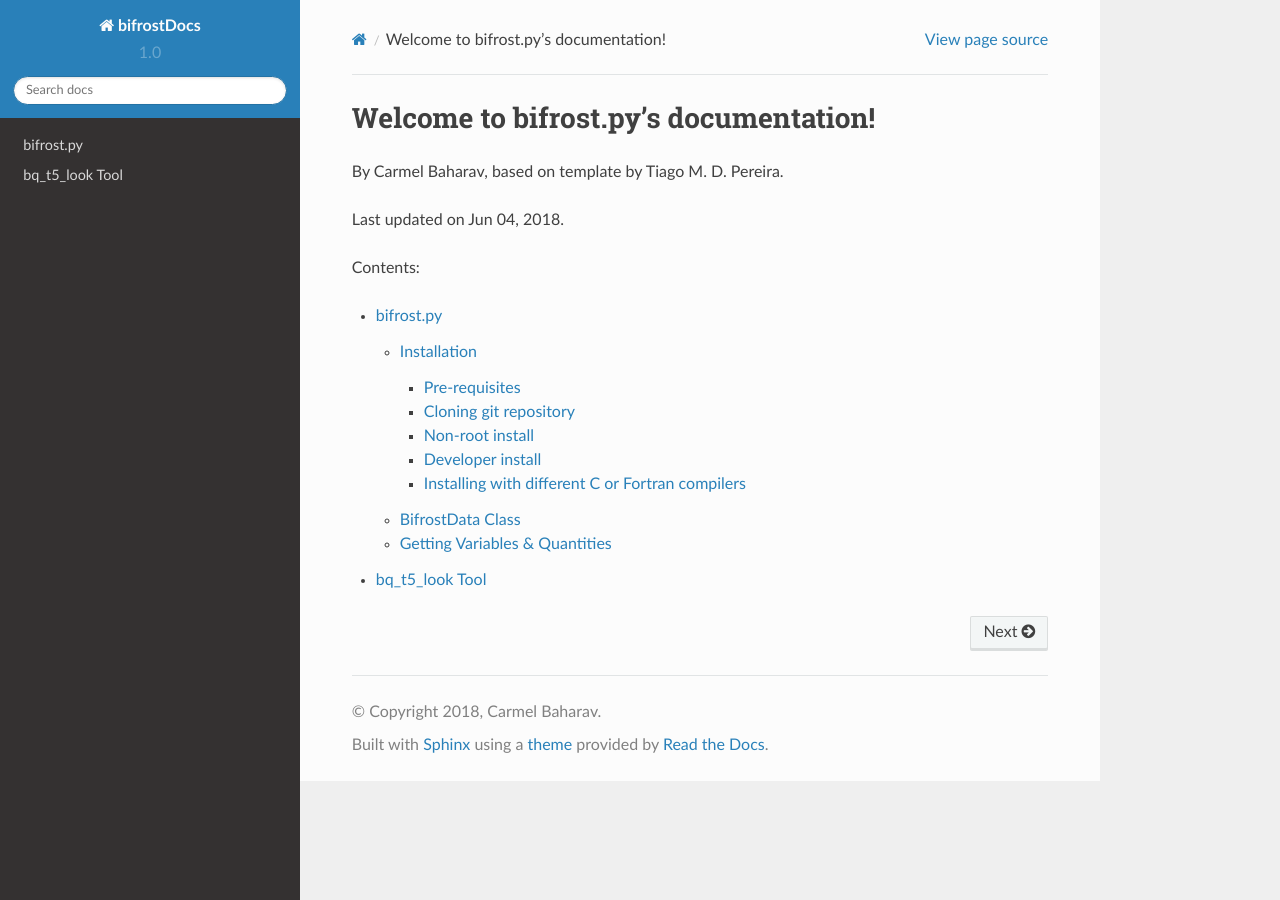
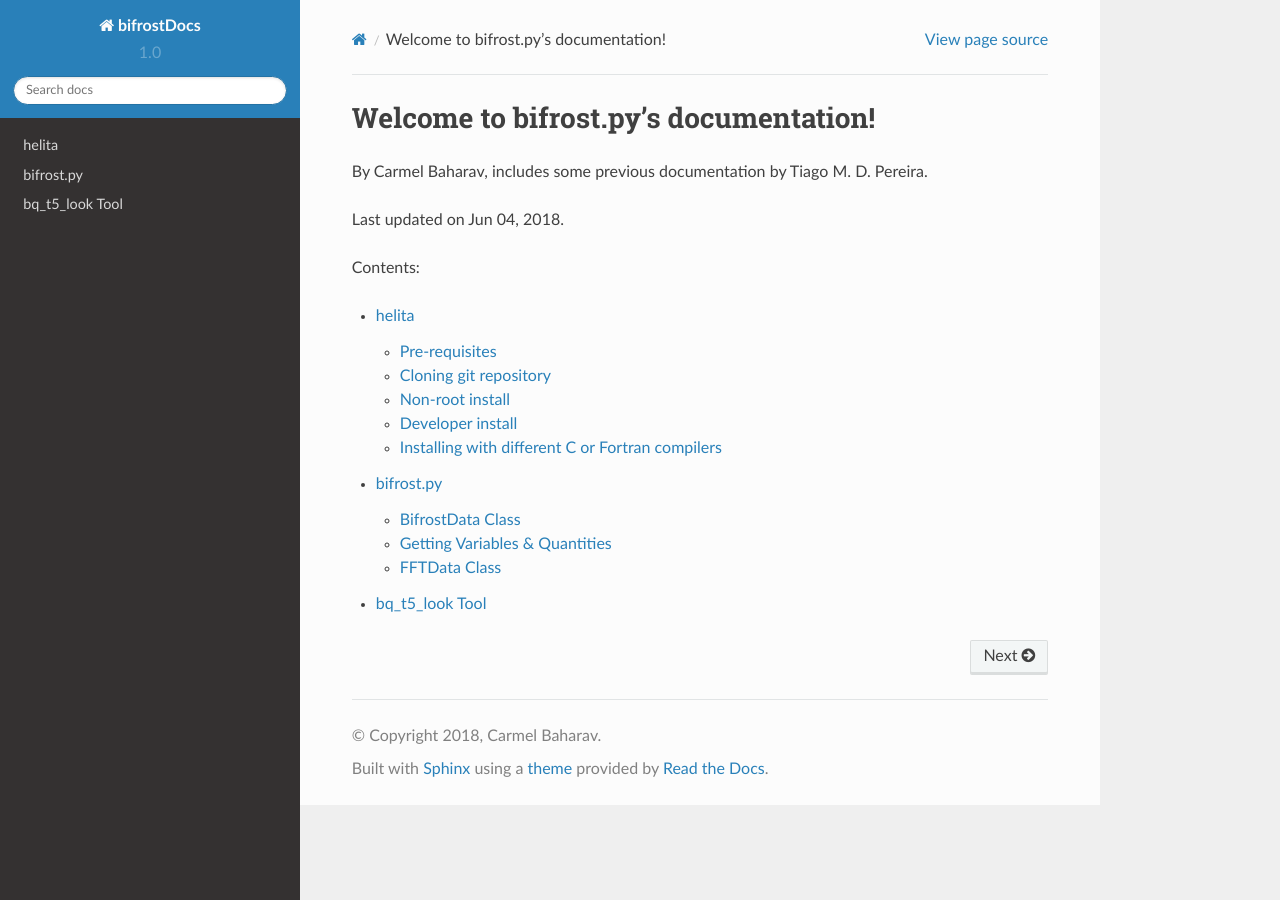
Before and after one commit to Cbaharav/carmel-updates, a Sphinx documentation site: the page built from docs/index.rst, in a window 1280 px wide. Built offline with Sphinx 7.4.7 and the Read the Docs theme 2.0.0, drawn with Linux system fonts in a browser that asks for light colours.

Commit message:
Add files via upload

```diff
--- a/docs/conf.py
+++ b/docs/conf.py
@@ -31,7 +31,8 @@ import sphinx_rtd_theme
 # Add any Sphinx extension module names here, as strings. They can be
 # extensions coming with Sphinx (named 'sphinx.ext.*') or your custom
 # ones.
-extensions = ['sphinx.ext.viewcode']
+extensions = ['sphinx.ext.viewcode', 'IPython.sphinxext.ipython_console_highlighting',
+                'IPython.sphinxext.ipython_directive']
 
 # Add any paths that contain templates here, relative to this directory.
 templates_path = ['_templates']
--- a/docs/index.rst
+++ b/docs/index.rst
@@ -7,15 +7,15 @@ Welcome to bifrost.py's documentation!
 =======================================
 .. only:: html
 
-   By Carmel Baharav,
-   based on template by Tiago M. D. Pereira.
+   By Carmel Baharav, includes some previous documentation by Tiago M. D. Pereira.
 
    Last updated on |today|.
 
 Contents:
 
 .. toctree::
-   :maxdepth: 3
+   :maxdepth: 2
 
+   helita.rst
    bifrost.rst
    bq_t5.rst
```
Also changed, not shown: docs/bifrost.rst (+16 -69 lines), docs/helita.rst (added, +71 -0 lines), 16 other files.
